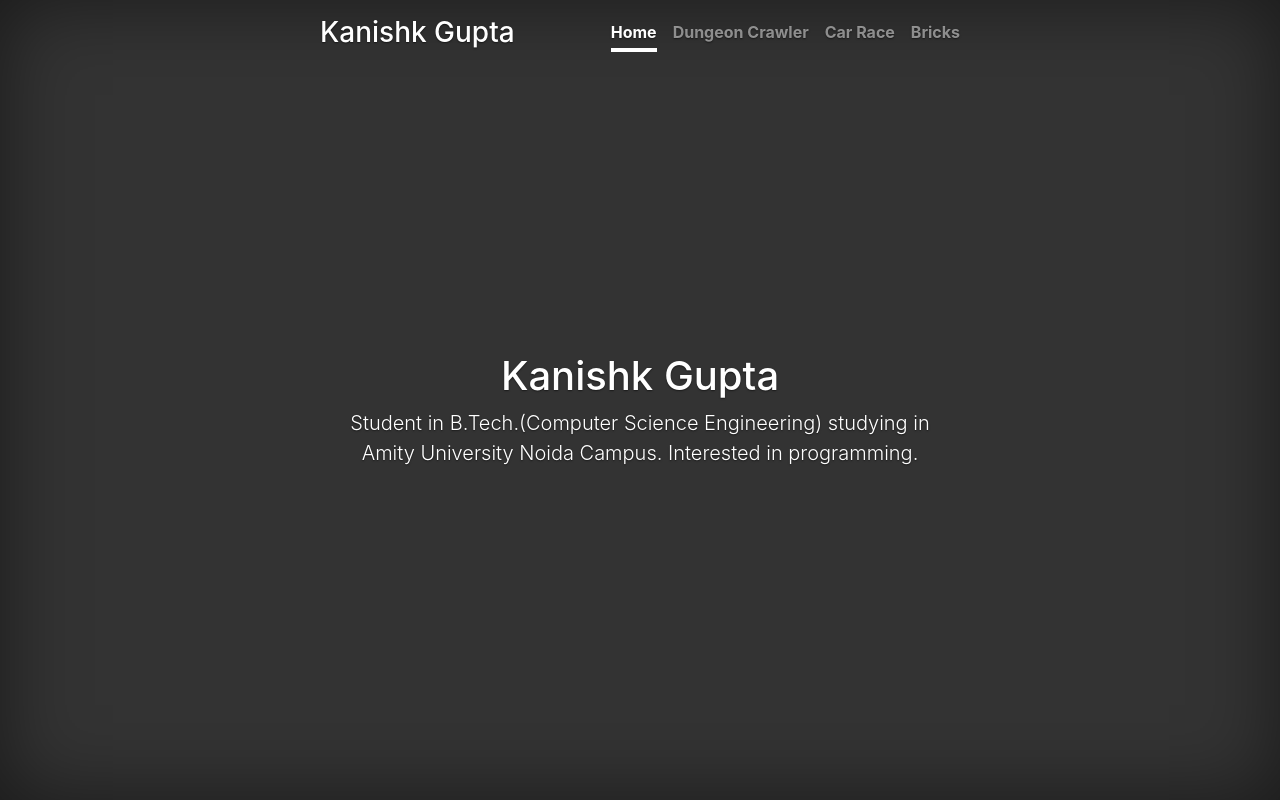
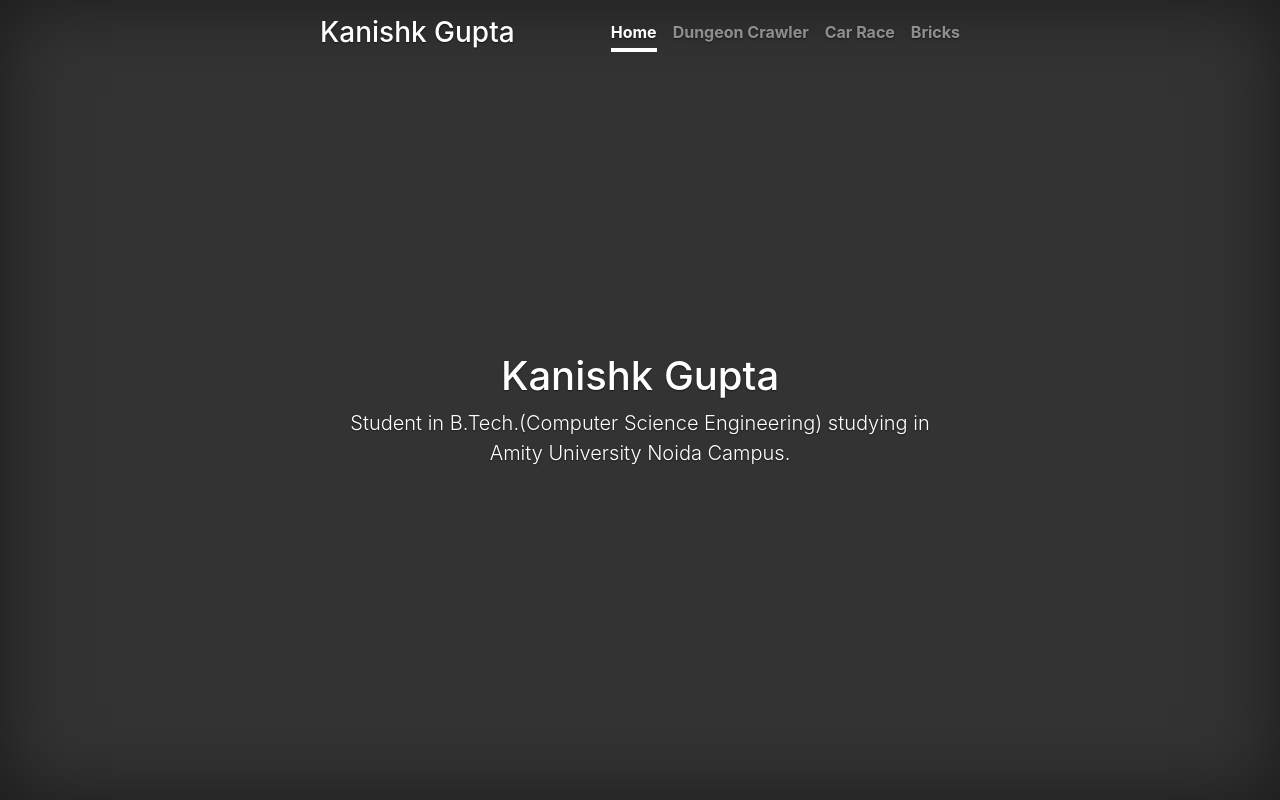
Before and after one commit to Kanishk10Gupta/web-games, a website: page index.html in a window 1280 px wide. Drawn offline with nearby package versions, Linux system fonts and the light colour scheme.

Commit message:
change summary

```diff
--- a/index.html
+++ b/index.html
@@ -31,7 +31,7 @@
 
       <main role="main" class="inner cover">
         <h1 class="cover-heading">Kanishk Gupta</h1>
-        <p class="lead">Student in B.Tech.(Computer Science Engineering) studying in Amity University Noida Campus. Interested in programming.</p>
+        <p class="lead">Student in B.Tech.(Computer Science Engineering) studying in Amity University Noida Campus.</p>
       </main>
 
       <footer class="mastfoot mt-auto">
```
